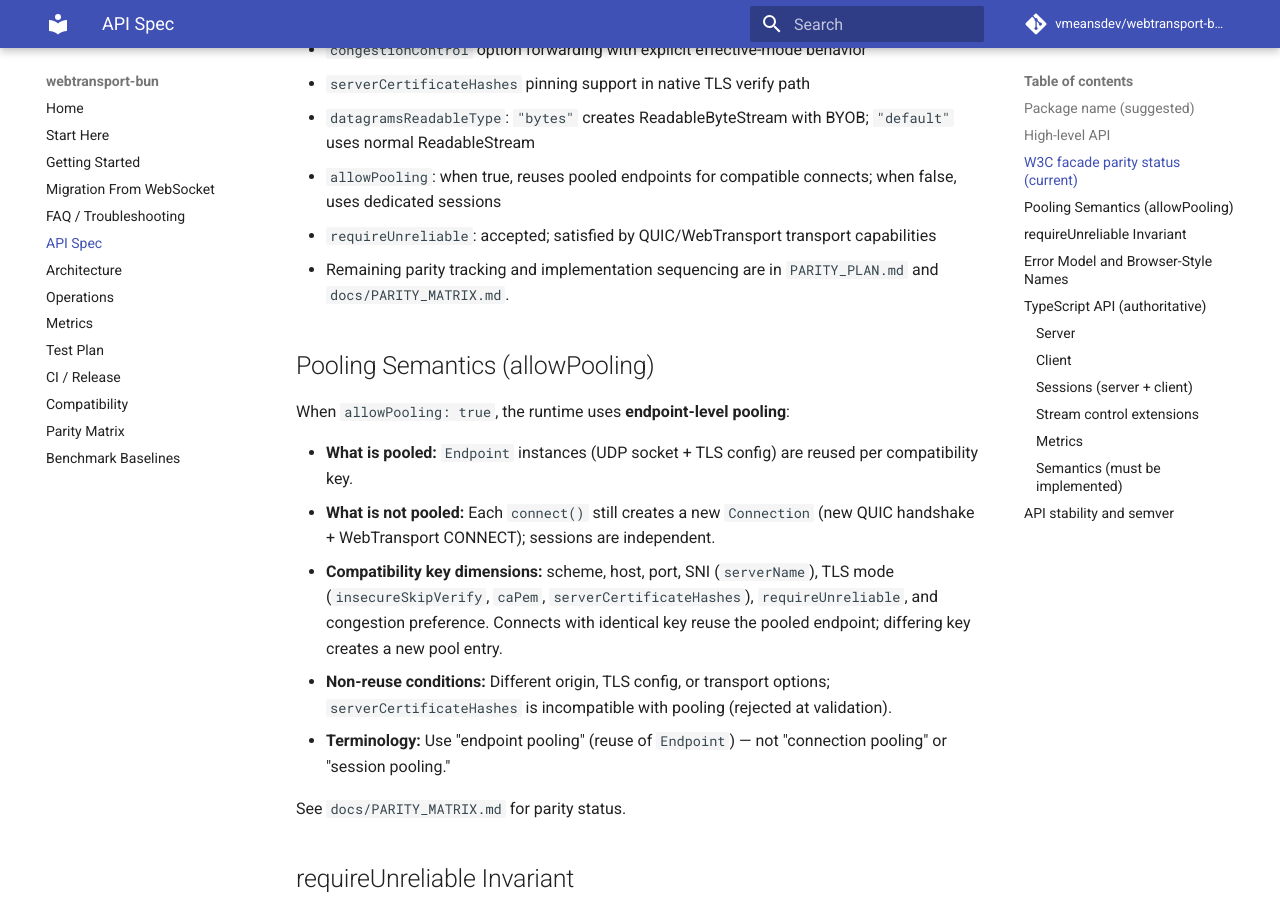
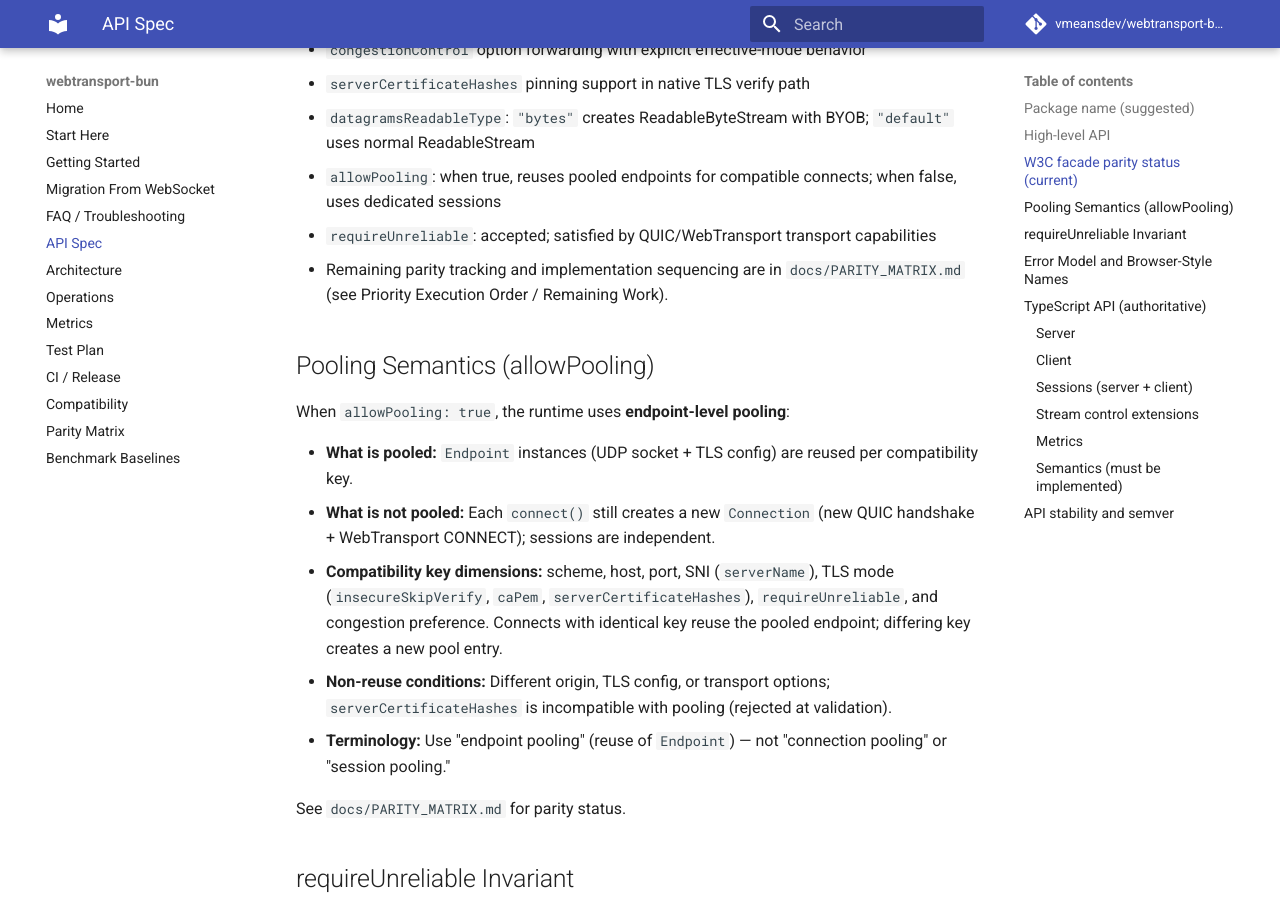
Before and after one commit to vmeansdev/webtransport-bun, an MkDocs documentation site: the page built from docs/SPEC.md, in a window 1280 px wide and 900 px high, scrolled down 991 px. Built offline with MkDocs 1.6.1 and Material for MkDocs 9.7.7, drawn with Linux system fonts in a browser that asks for light colours; comment, search, counter and statistics services are not loaded.

Commit message:
Update spec

```diff
--- a/docs/SPEC.md
+++ b/docs/SPEC.md
@@ -29,7 +29,7 @@ Source of truth: `docs/PARITY_MATRIX.md` (W3C snapshot: `docs/w3c/w3c.github.io-
   - `datagramsReadableType`: `"bytes"` creates ReadableByteStream with BYOB; `"default"` uses normal ReadableStream
   - `allowPooling`: when true, reuses pooled endpoints for compatible connects; when false, uses dedicated sessions
   - `requireUnreliable`: accepted; satisfied by QUIC/WebTransport transport capabilities
-- Remaining parity tracking and implementation sequencing are in `PARITY_PLAN.md` and `docs/PARITY_MATRIX.md`.
+- Remaining parity tracking and implementation sequencing are in `docs/PARITY_MATRIX.md` (see Priority Execution Order / Remaining Work).
 
 ## Pooling Semantics (allowPooling)
 
```
